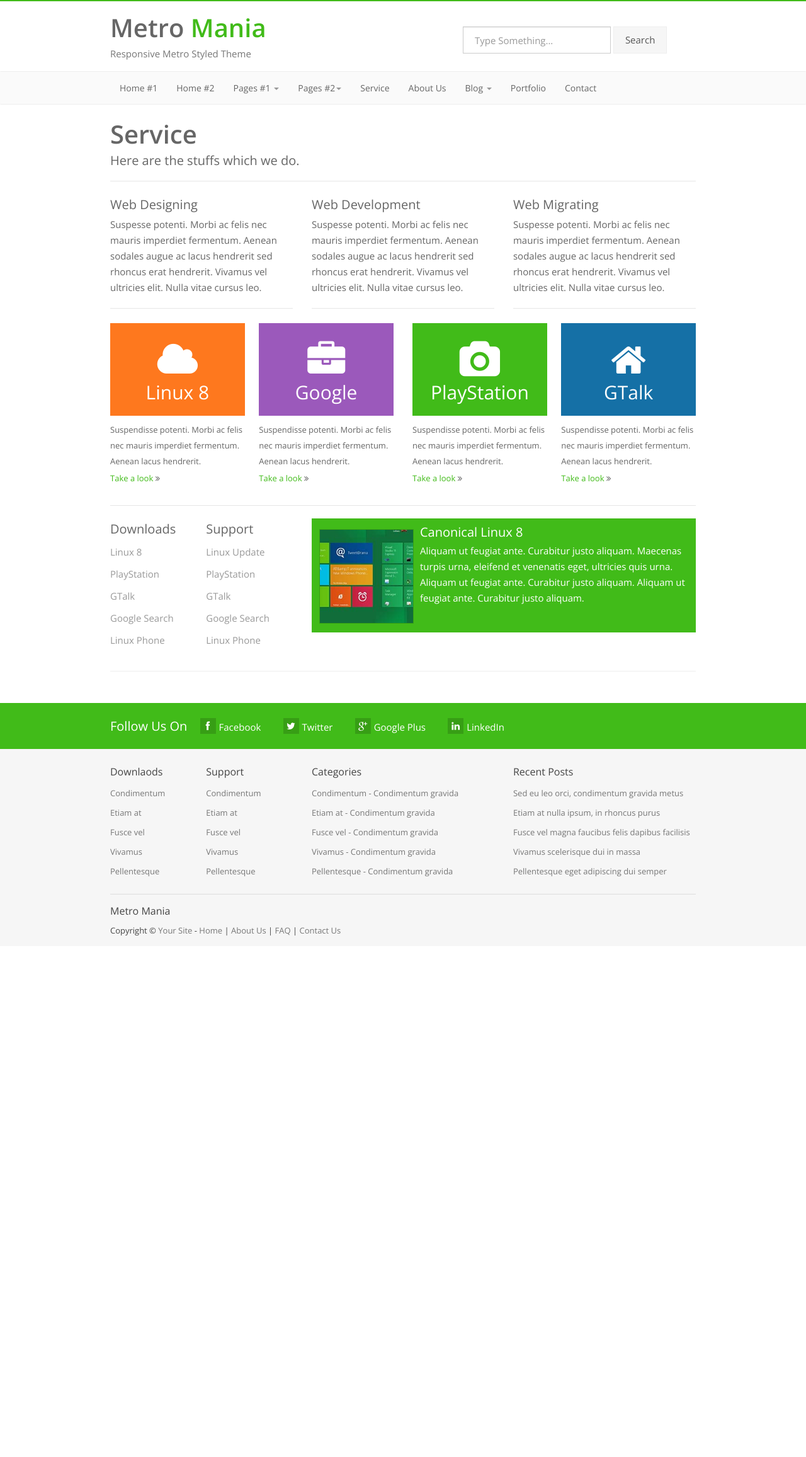
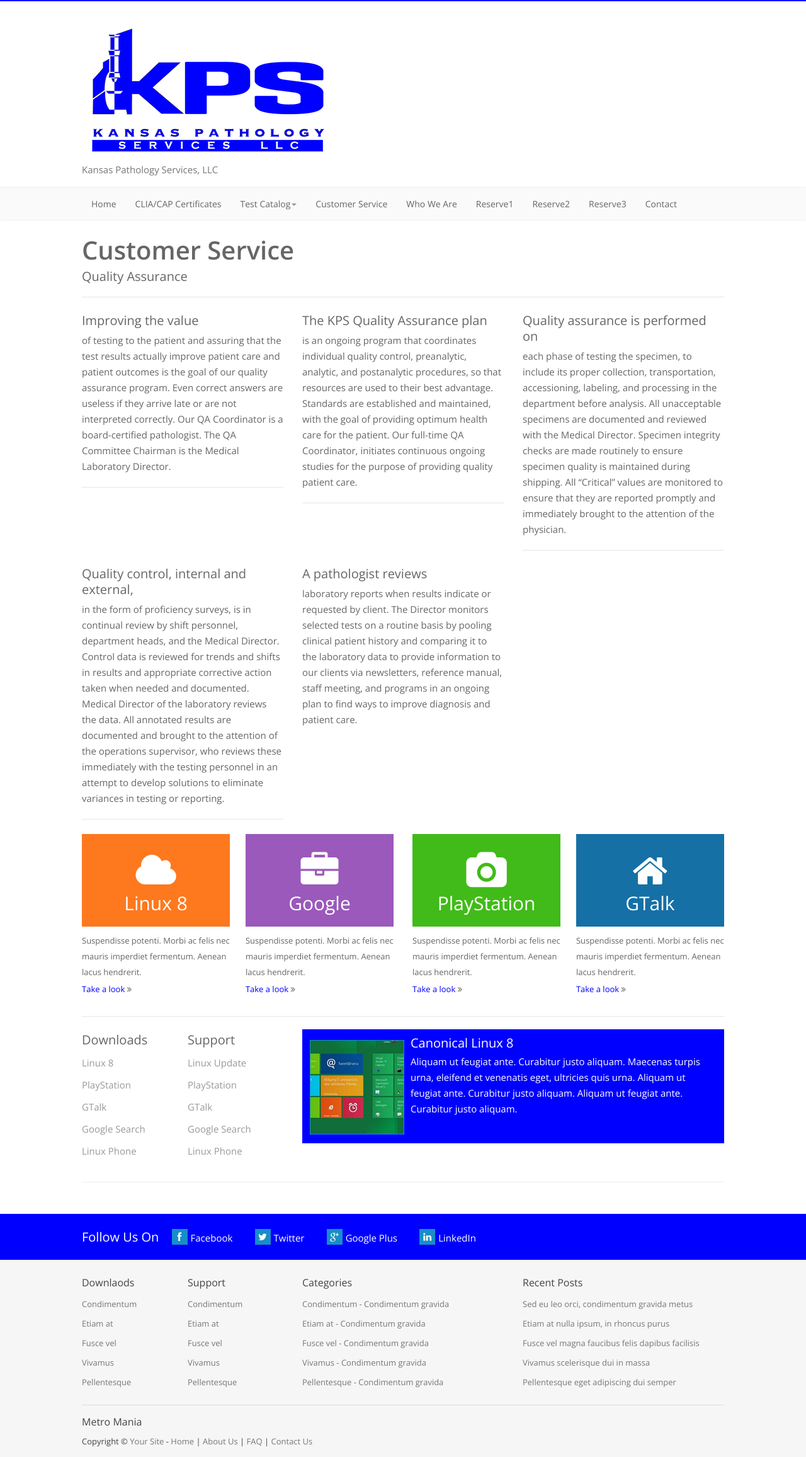
Before and after one commit to MarkNewcomb1/KSPATH, a PHP site: page /service.html in a window 1280 px wide. Shown: the whole page at 63% size. Before the commit the page ends 1486 px from the top, so only its background shows below. Run offline with PHP 8.4, Linux system fonts and the light colour scheme.

Commit message:
added content to customer service page
long blurb about quality assurance

```diff
--- a/aboutus.html
+++ b/aboutus.html
@@ -146,7 +146,9 @@
                      <div class="col-l">
                        <!-- Staff pic -->
                        <div class="pic">
-                          <img src="img/KPS-LLC-Logo-in-Blue.gif" alt="" class="img-responsive" />
+                          <img src="img/KPS-LLC-Logo-in-Blue.gif" alt="" />
+                           <!--the above image
+did have a class of "img-responsive" right after the alt="" but I took it out-->
                        </div>
                      </div>
 
--- a/service.html
+++ b/service.html
@@ -3,10 +3,10 @@
 <head>
   <meta http-equiv="Content-Type" content="text/html; charset=UTF-8">
   <meta charset="utf-8">
-  <title>Service - Metro Mania</title>
+  <title>KS PATH</title>
   <meta name="viewport" content="width=device-width, initial-scale=1.0">
-  <meta name="description" content="">
-  <meta name="keywords" content="">
+  <meta name="description" content="Kansas Pathology">
+  <meta name="keywords" content="Kansas Pathology">
   <link href='http://fonts.googleapis.com/css?family=Open+Sans:400italic,600italic,400,300,600' rel='stylesheet' type='text/css'>
 
 
@@ -21,8 +21,8 @@
 
   <link href="style/style.css" rel="stylesheet">
 
-  <!-- Colors - Orange, Purple, Light Blue (lblue), Red, Green and Blue -->
-  <link href="style/green.css" rel="stylesheet">
+  <!-- Colors - Orange, Purple, Light Blue (lblue), Red, Green and Blue  KPC logo is #0000ff-->
+  <link href="style/lblue.css" rel="stylesheet">
 
 
 
@@ -43,18 +43,18 @@
     <div class="row">
       <div class="col-md-4 col-sm-4">
         <div class="logo">
-          <h1><a href="#">Metro <span class="color">Mania</span></a></h1>
-          <div class="hmeta">Responsive Metro Styled Theme</div>
+          <h1><a href="#"><img src='img/KPS-LLC-Logo-in-Blue.gif'><!--<span class="color">PATH</span>--></a></h1>
+          <div class="hmeta">Kansas Pathology Services, LLC</div>
         </div>
       </div>
       <div class="col-md-5 col-md-offset-3 col-sm-6 col-sm-offset-2">
 
-            <form class="form-inline" role="form">
+            <!---<form class="form-inline" role="form">
               <div class="form-group">
                 <input type="text" class="form-control" id="search" placeholder="Type Something...">
               </div>
               <button type="submit" class="btn btn-default">Search</button>
-            </form>
+            </form>-->
 
       </div>
     </div>
@@ -76,11 +76,11 @@
 
                   <nav class="collapse navbar-collapse bs-navbar-collapse" role="navigation">
                     <ul class="nav navbar-nav">
-                      <li><a href="index.html">Home #1</a></li>
-                      <li><a href="index1.html">Home #2</a></li>
+                      <li><a href="index.html">Home</a></li>
+                      <li><a href="certificates.html">CLIA/CAP Certificates</a></li>
                       <!-- Refer Bootstrap navbar doc -->
                       <li class="dropdown">
-                         <a href="#" class="dropdown-toggle" data-toggle="dropdown">Pages #1 <b class="caret"></b></a>
+                         <a href="#" class="dropdown-toggle" data-toggle="dropdown">Test Catalog<b class="caret"></b></a>
                          <ul class="dropdown-menu">
                            <li><a href="landing-page.html">Landing Page</a></li>
                            <li><a href="pricing.html">Pricing Table</a></li>
@@ -94,7 +94,7 @@
                            <li><a href="login1.html">Login</a></li>
                          </ul>
                       </li>
-                      <li class="dropdown">
+                      <!--<li class="dropdown">
                          <a href="#" class="dropdown-toggle" data-toggle="dropdown">Pages #2<b class="caret"></b></a>
                          <ul class="dropdown-menu">
                            <li><a href="coming-soon.html">Coming Soon</a></li>
@@ -107,19 +107,21 @@
                            <li><a href="events.html">Events</a></li>
                            <li><a href="error-log.html">Error Log</a></li>
                          </ul>
-                      </li>
-                      <li><a href="service.html">Service</a></li>
-                      <li><a href="aboutus.html">About Us</a></li>
-                      <li class="dropdown">
+                      </li>-->
+                      <li><a href="service.html">Customer Service</a></li>
+                      <li><a href="aboutus.html">Who We Are</a></li>
+                      <!--<li class="dropdown">
                          <a href="#" class="dropdown-toggle" data-toggle="dropdown">Blog <b class="caret"></b></a>
                          <ul class="dropdown-menu">
                            <li><a href="blog-2.html">Blog #1</a></li>
                            <li><a href="blog-4.html">Blog #1</a></li>
                            <li><a href="blog-single.html">Blog Single</a></li>
                          </ul>
-                       </li>
+                       </li>-->
 
-                      <li><a href="portfolio.html">Portfolio</a></li>
+                      <li><a href="portfolio.html">Reserve1</a></li>
+                        <li><a href="portfolio.html">Reserve2</a></li>
+                        <li><a href="portfolio.html">Reserve3</a></li>
                       <li><a href="contactus.html">Contact</a></li>
                     </ul>
                   </nav>
@@ -131,8 +133,8 @@
 <div class="content">
   <div class="container">
 
-  <h2>Service</h2>
-  <p class="big grey">Here are the stuffs which we do.</p>
+  <h2>Customer Service</h2>
+  <p class="big grey">Quality Assurance</p>
   <hr />
 
   <!-- Services starts -->
@@ -141,20 +143,29 @@
     <div class="row">
 
       <div class="col-md-4 col-sm-4">
-        <h5>Web Designing</h5>
-        <p>Suspesse potenti. Morbi ac felis nec mauris imperdiet fermentum. Aenean sodales augue ac lacus hendrerit sed rhoncus erat hendrerit. Vivamus vel ultricies elit. Nulla vitae cursus leo. </p>
+        <h5>Improving the value</h5>
+        <p>of testing to the patient and assuring that the test results actually improve patient care and patient outcomes is the goal of our quality assurance program.  Even correct answers are useless if they arrive late or are not interpreted correctly.  Our QA Coordinator is a board-certified pathologist.  The QA Committee Chairman is the Medical Laboratory Director. </p>
         <hr />
       </div>
       <div class="col-md-4 col-sm-4">
-        <h5>Web Development</h5>
-        <p>Suspesse potenti. Morbi ac felis nec mauris imperdiet fermentum. Aenean sodales augue ac lacus hendrerit sed rhoncus erat hendrerit. Vivamus vel ultricies elit. Nulla vitae cursus leo. </p>
+        <h5>The KPS Quality Assurance plan</h5>
+        <p>is an ongoing program that coordinates individual quality control, preanalytic, analytic, and postanalytic procedures, so that resources are used to their best advantage.  Standards are established and maintained, with the goal of providing optimum health care for the patient.  Our full-time QA Coordinator, initiates continuous ongoing studies for the purpose of providing quality patient care. </p>
         <hr />
       </div>
       <div class="col-md-4 col-sm-4">
-        <h5>Web Migrating</h5>
-        <p>Suspesse potenti. Morbi ac felis nec mauris imperdiet fermentum. Aenean sodales augue ac lacus hendrerit sed rhoncus erat hendrerit. Vivamus vel ultricies elit. Nulla vitae cursus leo. </p>
+        <h5>Quality assurance is performed on</h5>
+        <p>each phase of testing the specimen, to include its proper collection, transportation, accessioning, labeling, and processing in the department before analysis.  All unacceptable specimens are documented and reviewed with the Medical Director.  Specimen integrity checks are made routinely to ensure specimen quality is maintained during shipping. All “Critical” values are monitored to ensure that they are reported promptly and immediately brought to the attention of the physician. </p>
         <hr />
       </div>
+        <div class="col-md-4 col-sm-4">
+        <h5>Quality control, internal and external, </h5>
+            <p>in the form of proficiency surveys, is in continual review by shift personnel, department heads, and the Medical Director. Control data is reviewed for trends and shifts in results and appropriate corrective action taken when needed and documented.  Medical Director of the laboratory reviews the data. All annotated results are documented and brought to the attention of the operations supervisor, who reviews these immediately with the testing personnel in an attempt to develop solutions to eliminate variances in testing or reporting.</p>
+            <hr />
+        </div>
+        <div class="col-md-4 col-sm-4">
+        <h5>A pathologist reviews</h5>
+            <p>laboratory reports when results indicate or requested by client. The Director monitors selected tests on a routine basis by pooling clinical patient history and comparing it to the laboratory data to provide information to our clients via newsletters, reference manual, staff meeting, and programs in an ongoing plan to find ways to improve diagnosis and patient care.</p>
+        </div>
    </div>
 
    <div class="row">
--- a/style/style.css
+++ b/style/style.css
@@ -379,7 +379,7 @@ margin:20px 0px;
 }
 
 .container{
-   max-width:960px;
+   max-width:1050px;<!--was960px-->
 }
 
 /* Header */
```
Also changed, not shown: certificates.html (+9 -7 lines), index.html (+34 -33 lines), 1 other file.
